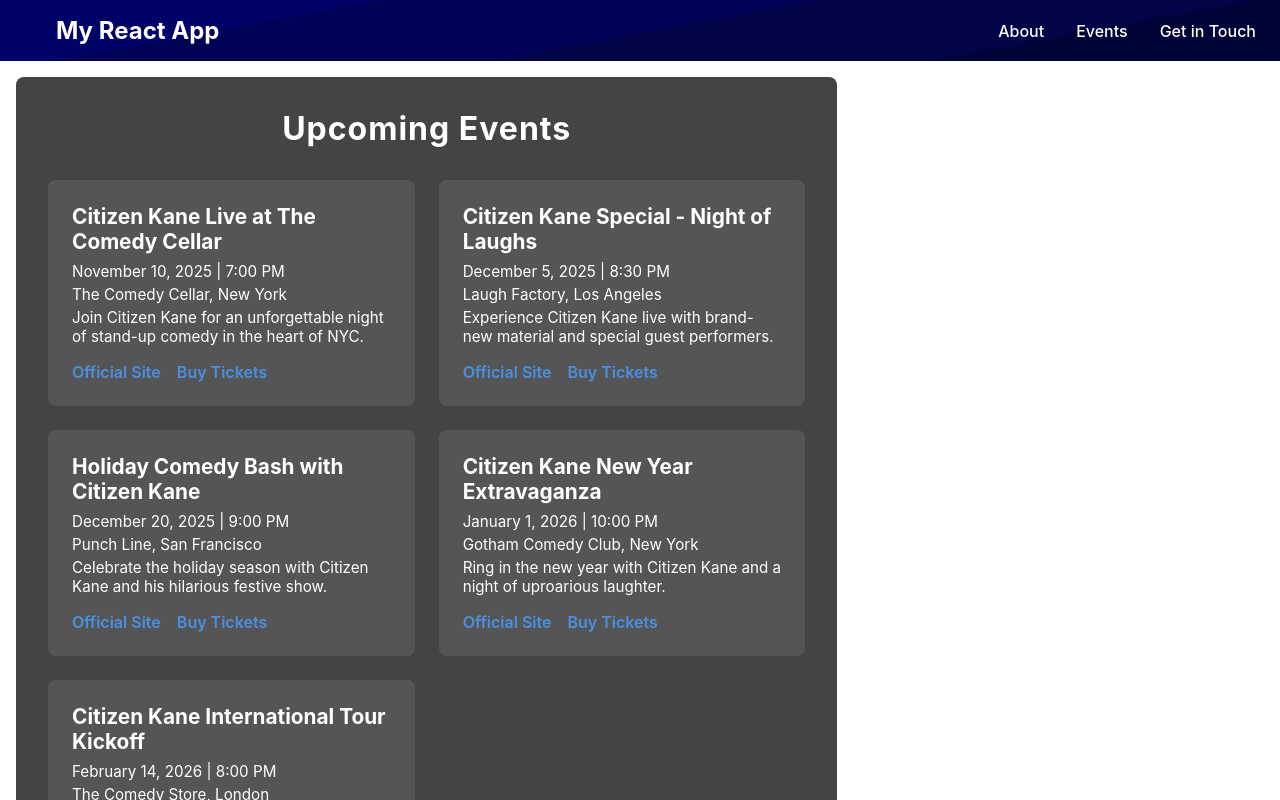
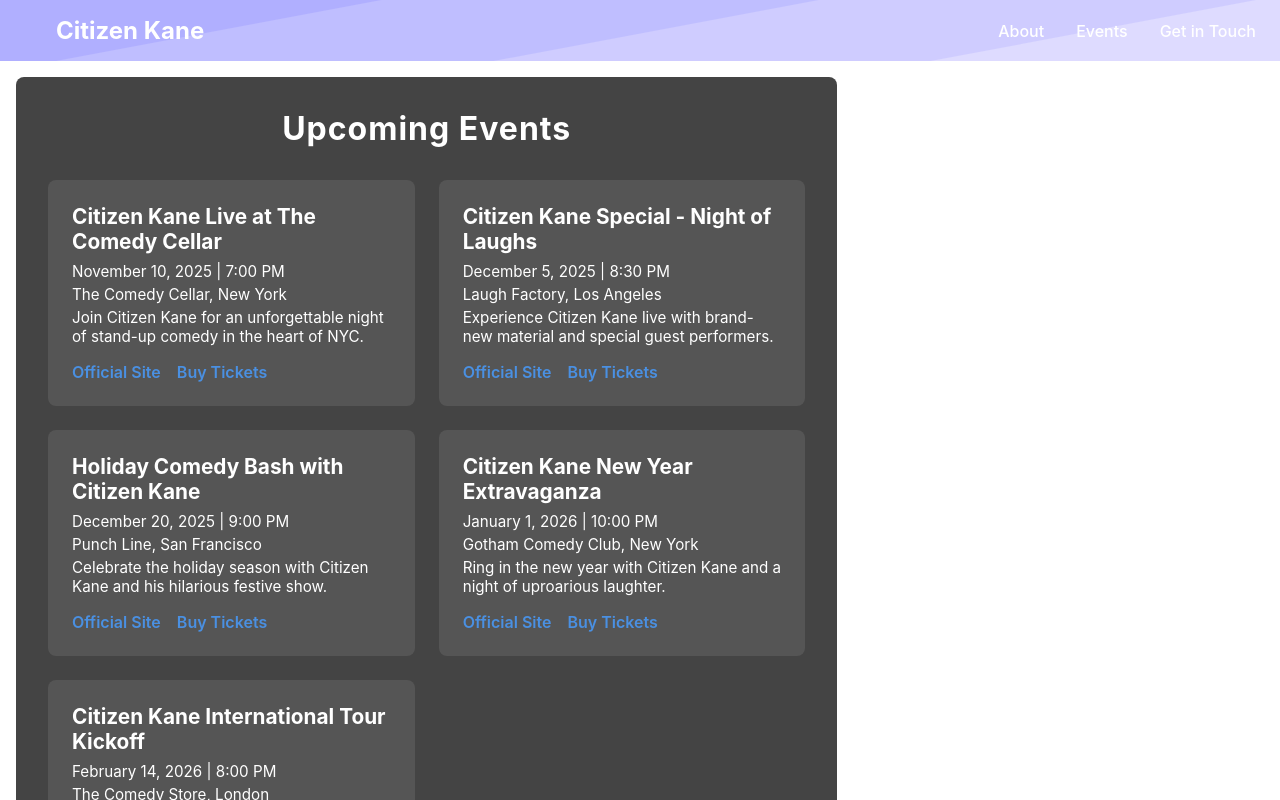
Before and after one commit to WuTangLan1/Sample-Comedy-Profile-3, a React (Create React App) app: page / in a window 1280 px wide. Shown: the top 800 px of the page. Built offline with nearby package versions, Linux system fonts and the light colour scheme.

Commit message:
renamed bgs

```diff
--- a/src/components/Header.tsx
+++ b/src/components/Header.tsx
@@ -7,7 +7,7 @@
   return (
     <header className="header">
       <nav className="nav">
-        <h1>My React App</h1>
+        <h1>Citizen Kane</h1>
         <ul className="nav-links">
           <li className="nav-link"><a href="#about">About</a></li>
           <li className="nav-link"><a href="#events">Events</a></li>
```
Also changed, not shown: public/images/backgrounds/darkHeader.svg, public/images/backgrounds/lightHeader.svg.
